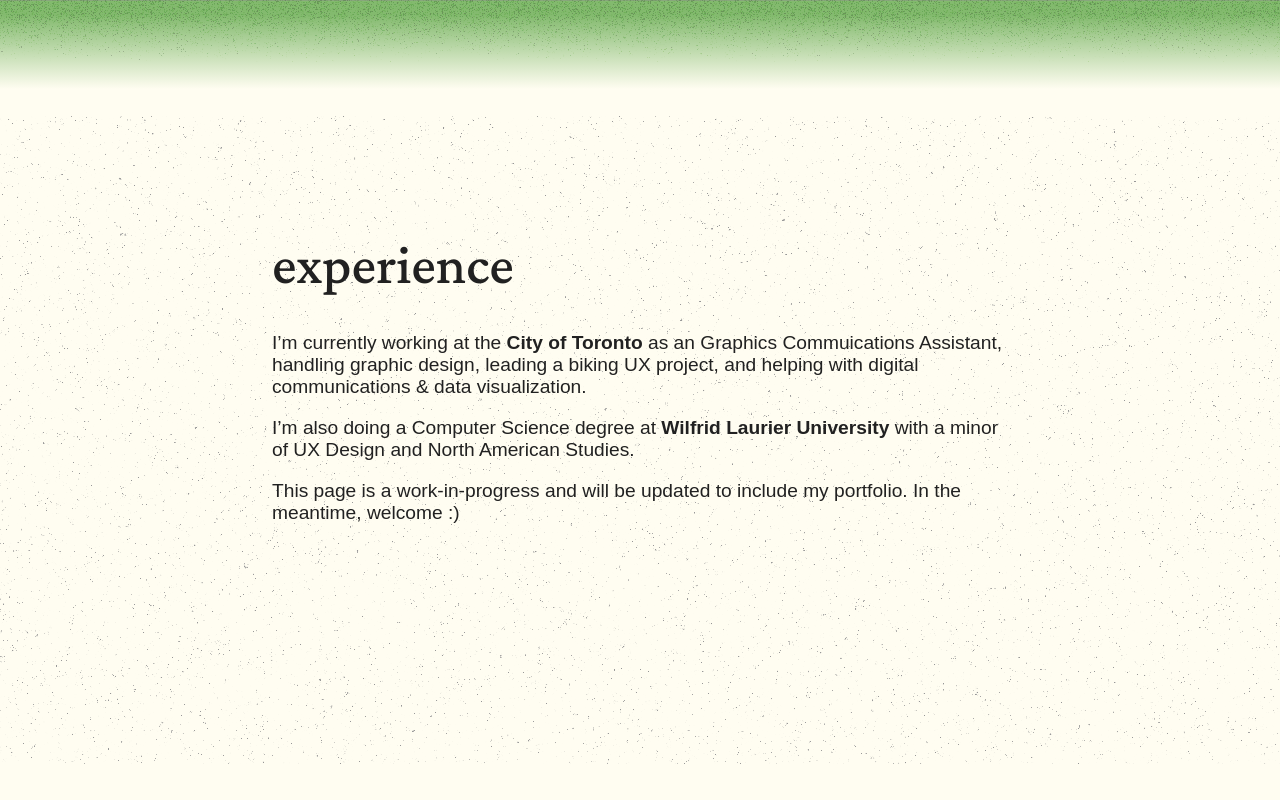
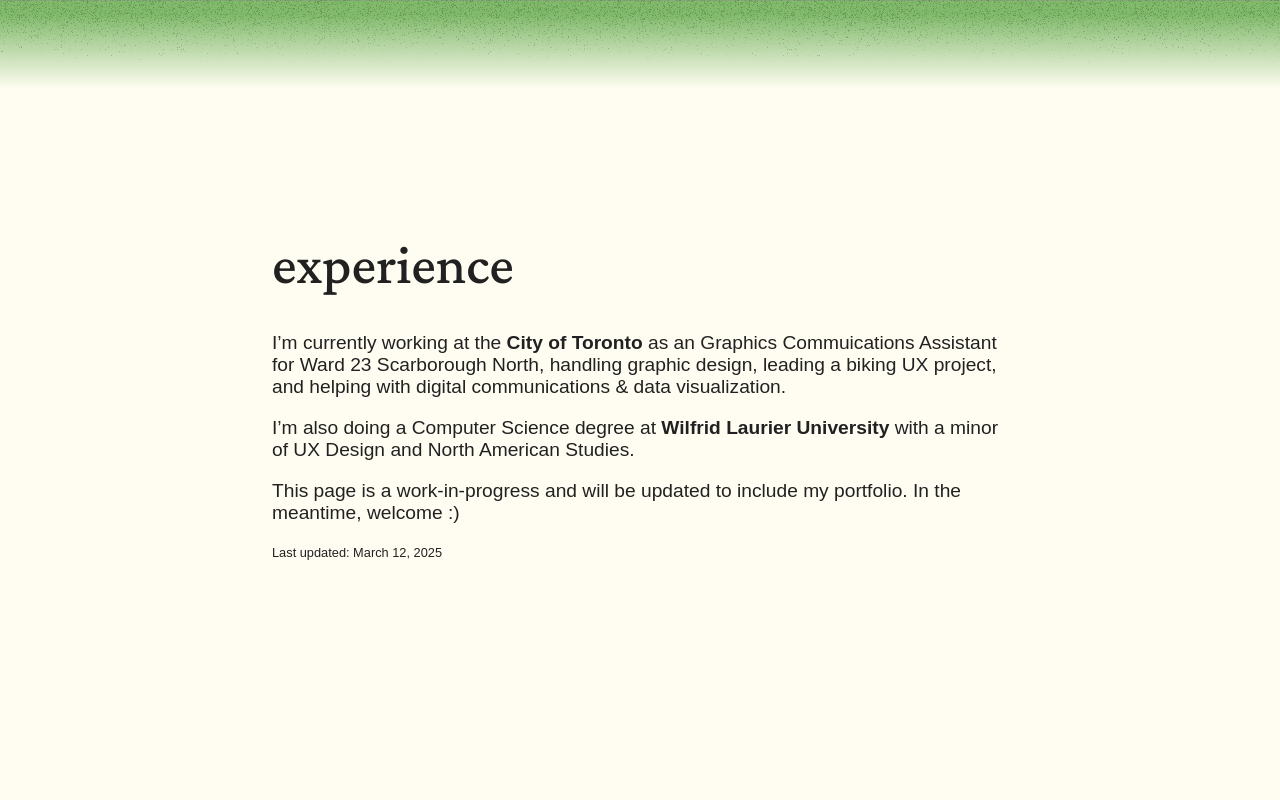
Before and after one commit to twotoque/twotoque.github.io, a React (Vite) app: page / in a window 1280 px wide. Shown: the part 660-1460 px from the top of the page. Before the commit the page ends 1424 px from the top, so only its background shows below. Built offline with nearby package versions, Linux system fonts and the light colour scheme; a web font is replaced by a local one.

Commit message:
Mixed thoughts on grain

```diff
--- a/index.html
+++ b/index.html
@@ -2,7 +2,7 @@
 <html lang="en">
   <head>
     <meta charset="UTF-8" />
-    <link rel="icon" type="image/svg+xml" href="/vite.svg" />
+    <link rel="icon" type="image/svg+xml" href="./src/assets/Favicon.svg" />
     <meta name="viewport" content="width=device-width, initial-scale=1.0" />
     <title>Derek Song</title>
     <link rel="stylesheet" href="https://use.typekit.net/brk4mbm.css">
--- a/package.json
+++ b/package.json
@@ -1,7 +1,7 @@
 {
   "name": "twotoque-website",
   "private": true,
-  "version": "0.0.5",
+  "version": "0.0.6",
   "type": "module",
   "scripts": {
     "dev": "vite",
--- a/src/App.css
+++ b/src/App.css
@@ -1,6 +1,5 @@
 html, body {
   background-color: #FFFDF1;
-  background-image: url("assets/noise.svg");
   background-repeat: repeat;
   background-size: cover;
   color: #212121;
@@ -33,6 +32,13 @@ h1, h2{
 
 h1{
   font-size: 3.44rem;
+}
+
+h5{
+  font-family: code-saver, sans-serif;
+  font-weight: 400;
+  font-style: normal;
+  font-size: 0.8rem;
 }
 
 .frontGroup{
@@ -119,7 +125,7 @@ a {
   }
   .cnTower {
     bottom: 10rem;
-    right: -14rem;
+    right: 0;
     min-width: 100rem;
     height:auto;
     z-index: 0;
--- a/src/App.jsx
+++ b/src/App.jsx
@@ -45,7 +45,7 @@ function App(){
         experience
       </motion.h1>
       <motion.p initial={{ opacity: 0, y: 20 }} whileInView={{ opacity: 1, y: 0 }} animate={{ opacity: 1, y: 0 }} transition={{ duration: 0.5 }} className="text-lg text-gray-800 max-w-2xl text-center">
-        I’m currently working at the <b>City of Toronto</b> as an Graphics Commuications Assistant, handling graphic design, leading a biking UX project, and helping with digital communications & data visualization.
+        I’m currently working at the <b>City of Toronto</b> as an Graphics Commuications Assistant for Ward 23 Scarborough North, handling graphic design, leading a biking UX project, and helping with digital communications & data visualization.
       </motion.p>
       <motion.p initial={{ opacity: 0, y: 20 }} whileInView={{ opacity: 1, y: 0 }} animate={{ opacity: 1, y: 0 }} transition={{ duration: 0.5 }} className="text-lg text-gray-800 max-w-2xl text-center">
        I’m also doing a Computer Science degree at <b>Wilfrid Laurier University</b> with a minor of UX Design and North American Studies.
@@ -53,6 +53,9 @@ function App(){
       <motion.p initial={{ opacity: 0, y: 20 }} whileInView={{ opacity: 1, y: 0 }} animate={{ opacity: 1, y: 0 }} transition={{ duration: 0.5 }} className="text-lg text-gray-800 max-w-2xl text-center">
        This page is a work-in-progress and will be updated to include my portfolio. In the meantime, welcome :)
       </motion.p>
+      <motion.h5 initial={{ opacity: 0, y: 20 }} whileInView={{ opacity: 1, y: 0 }} animate={{ opacity: 1, y: 0 }} transition={{ duration: 0.5 }} className="text-lg text-gray-800 max-w-2xl text-center">
+       Last updated: March 12, 2025
+      </motion.h5>
 
 
     </div>
```
Also changed, not shown: src/assets/Favicon.svg (added), src/assets/old/CNTower.svg (deleted).
